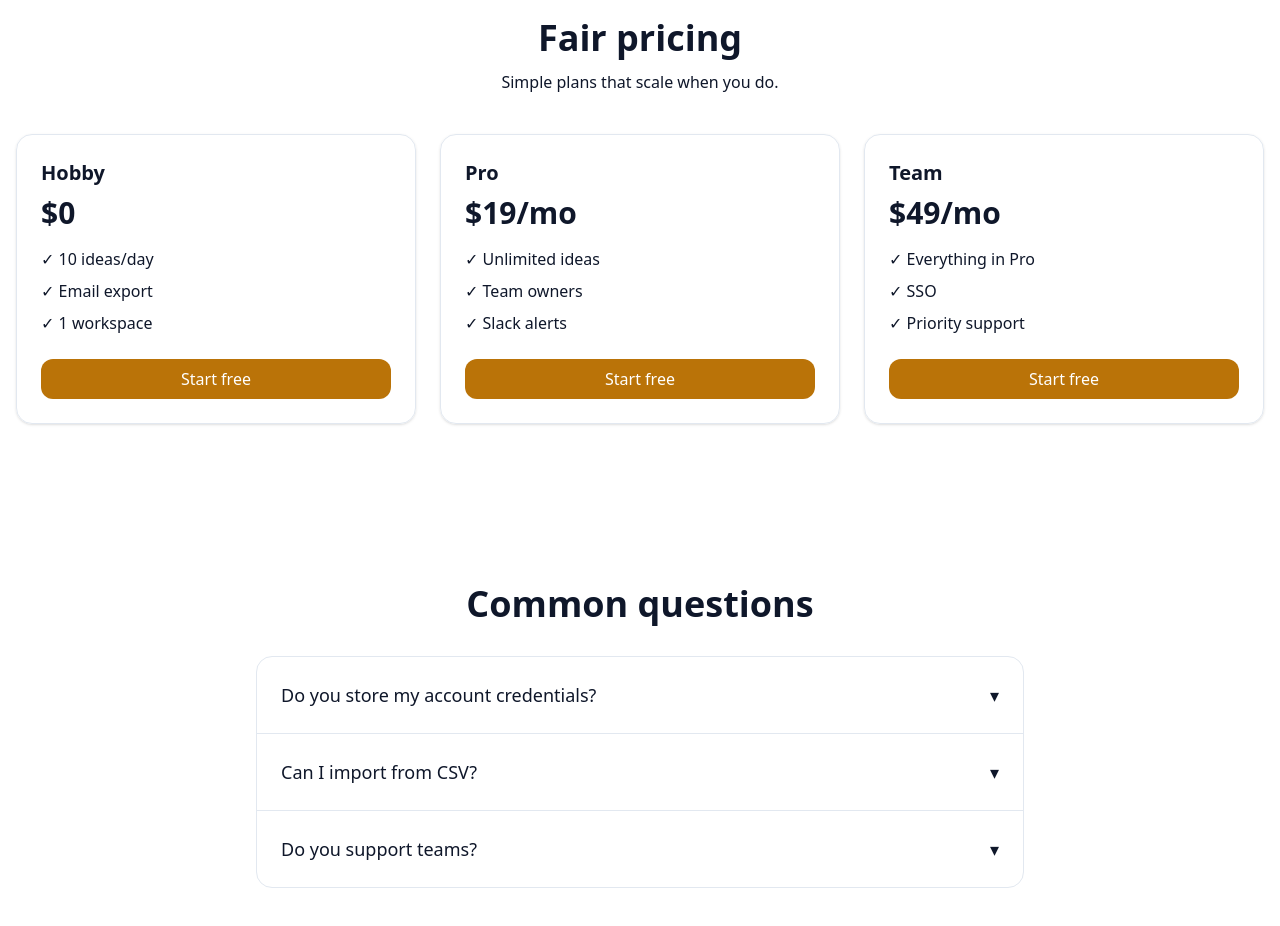
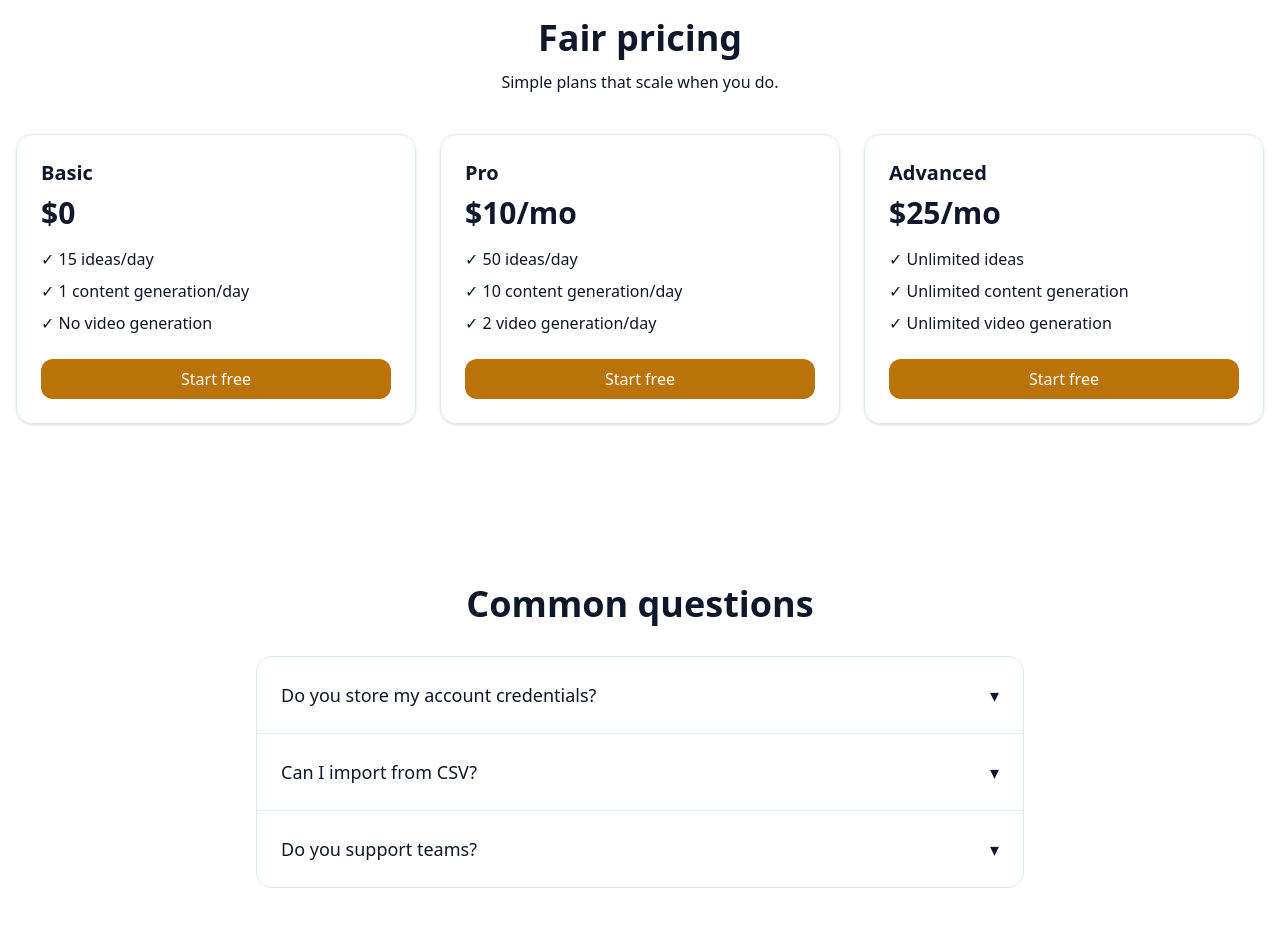
Before and after one commit to shovonnn/content-dreamer.ai, a Next.js app in the folder client/: page / in a window 1280 px wide. Shown: the part 1380-2306 px from the top of the page. Built offline with nearby package versions, Linux system fonts and the light colour scheme; no server answers.

Commit message:
fix: Update pricing tiers and features for clarity and accuracy

```diff
--- a/client/src/components/Pricing.tsx
+++ b/client/src/components/Pricing.tsx
@@ -20,9 +20,9 @@ export default function Pricing(){
           <p className="mt-3">Simple plans that scale when you do.</p>
         </div>
         <div className="mt-10 grid gap-6 md:grid-cols-3">
-          <Tier name="Hobby" price="$0" features={["10 ideas/day", "Email export", "1 workspace"]} />
-          <Tier name="Pro" price="$19/mo" features={["Unlimited ideas", "Team owners", "Slack alerts"]} />
-          <Tier name="Team" price="$49/mo" features={["Everything in Pro", "SSO", "Priority support"]} />
+          <Tier name="Basic" price="$0" features={["15 ideas/day", "1 content generation/day", "No video generation"]} />
+          <Tier name="Pro" price="$10/mo" features={["50 ideas/day", "10 content generation/day", "2 video generation/day"]} />
+          <Tier name="Advanced" price="$25/mo" features={["Unlimited ideas", "Unlimited content generation", "Unlimited video generation"]} />
         </div>
       </div>
     </section>
```
